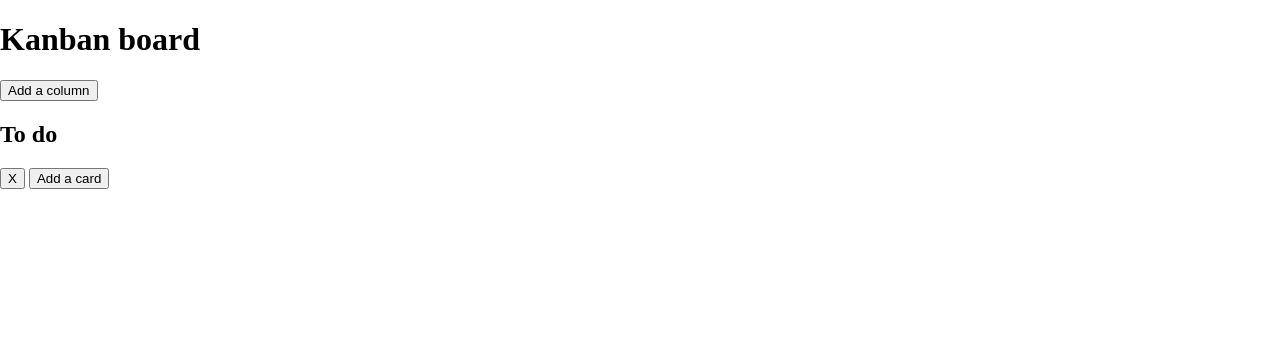
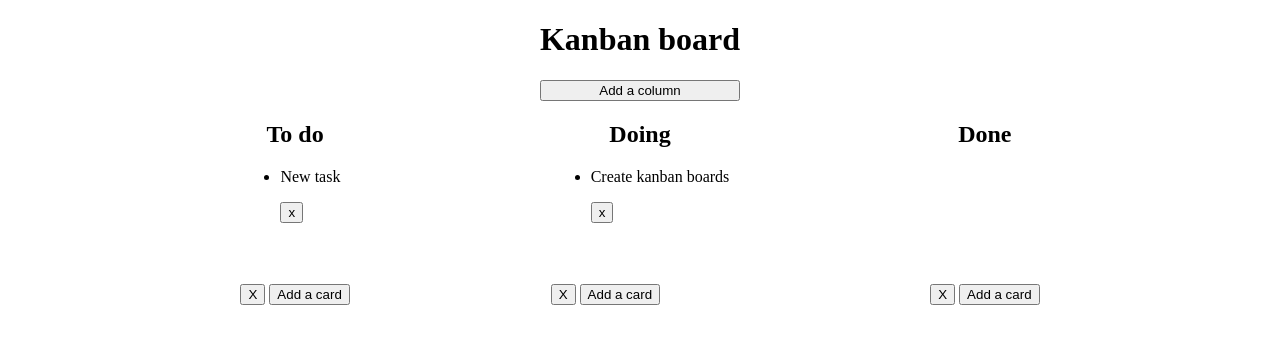
Before and after one commit to JaroslawMejer/OOP-kanban, a website: page index.html in a window 1280 px wide. Drawn offline with nearby package versions, Linux system fonts and the light colour scheme.

Commit message:
Repair JS code

```diff
--- a/js/script.js
+++ b/js/script.js
@@ -30,11 +30,12 @@ document.addEventListener('DOMContentLoaded', function(){
 
 		this.id = randomString();
 		this.name = name;
-		this.element = generateTemplate('column-template', { name: this.name });
+		this.element = generateTemplate('column-template', { name: this.name, id: this.id });
 
 		//PODPINANIE ZDARZEŃ
 
 		this.element.querySelector('.column').addEventListener('click', function (event) {
+			console.log(event.target)
 			if (event.target.classList.contains('btn-delete')) {
 			  self.removeColumn();
 			}
@@ -70,13 +71,13 @@ document.addEventListener('DOMContentLoaded', function(){
 				self.removeCard();
 			}
 		});
-		Card.prototype = {
+
+	}
+	Card.prototype = {
 			removeCard: function() {
 				this.element.parentNode.removeChild(this.element);
 		    }
 		}
-	}
-
 	// OBIEKT TABLICY
 
 	var board = {
@@ -97,6 +98,10 @@ document.addEventListener('DOMContentLoaded', function(){
 
 	document.querySelector('#board .create-column').addEventListener('click', function() {
 		var name = prompt('Enter a column name');
+		if (!name){
+			alert('Wpisz nazwę!')
+			return
+		} // W przypadku przycisku anuluj - wyskakuje komunikat
 		var column = new Column(name);
 		board.addColumn(column);
 	});
--- a/sass/style.scss
+++ b/sass/style.scss
@@ -2,3 +2,29 @@ body{
 	margin: 0;
 	padding: 0;
 }
+
+.board{
+	width: 1000px;
+	max-width: 100%;
+	margin: 0 auto;
+	h1{
+		text-align: center;
+	}
+	.create-column{
+		width: 20%;
+		margin-left: 40%;
+		margin-right: 40%;
+	}
+	.column-container{
+		display: flex;
+		justify-content: space-around;
+		.column{
+			h2{
+				text-align: center;
+			}
+			.column-card-list{
+				min-height: 100px;
+			}
+		}
+	}
+}
```
Also changed, not shown: css/style.css, 1 other file.
